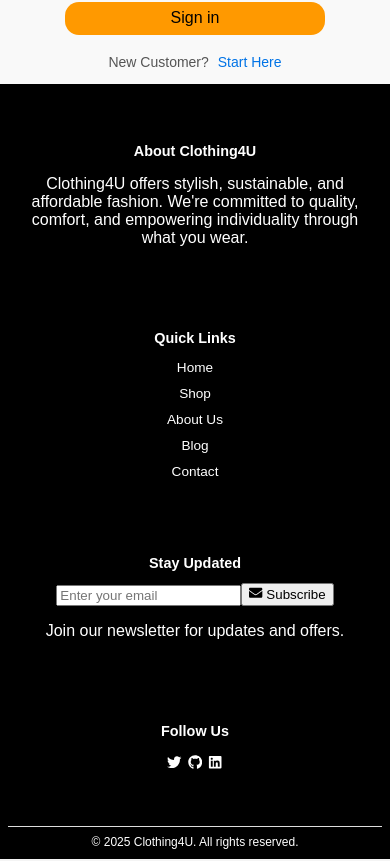
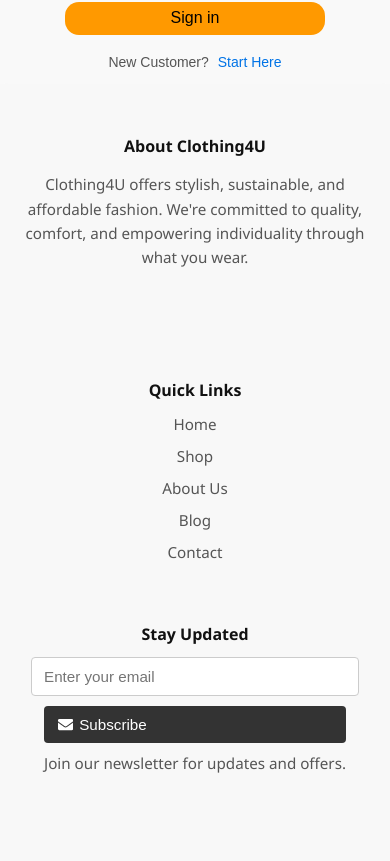
Before and after one commit to interns25sws/OS, a React (Vite) app in the folder frontend/: page / in a window 390 px wide. Shown: the part 2883-3744 px from the top of the page. Built offline with nearby package versions, Linux system fonts and the light colour scheme.

Commit message:
Auto-commit

```diff
--- a/frontend/src/Components/Footer.css
+++ b/frontend/src/Components/Footer.css
@@ -1,30 +1,35 @@
-/* Base Styles */
+/* Base Footer Styles */
 .footer {
-  background-color: black;
-  color: white;
+  background-color: #f8f8f8;
+  color: #333;
   padding: 40px 5vw 20px;
-  font-family: Arial, sans-serif;
+  font-family: 'Segoe UI', Tahoma, Geneva, Verdana, sans-serif;
 }
 
 .footer-container {
   display: flex;
+  flex-wrap: wrap;
   justify-content: space-between;
-  flex-wrap: wrap;
   max-width: 1200px;
   margin: 0 auto;
-  gap: 24px;
+  gap: 40px;
 }
 
 .footer-section {
-  flex: 1;
-  min-width: 220px;
-  margin: 20px 0;
+  flex: 1 1 220px;
+  min-width: 200px;
 }
 
 .footer-section h4 {
   font-size: 1.2rem;
   margin-bottom: 12px;
-  color: white;
+  color: #111;
+}
+
+.footer-section p {
+  font-size: 0.95rem;
+  line-height: 1.6;
+  color: #555;
 }
 
 .footer-section ul {
@@ -34,111 +39,128 @@
 }
 
 .footer-section ul li {
-  margin-bottom: 8px;
+  margin-bottom: 10px;
 }
 
 .footer-section ul li a {
   text-decoration: none;
-  color: white;
+  color: #555;
   font-size: 0.95rem;
+  transition: color 0.3s ease;
 }
 
 .footer-section ul li a:hover {
-  color: white;
+  color: #000;
 }
 
+/* Newsletter Form */
+.newsletter-form {
+  display: flex;
+  flex-direction: column;
+  gap: 10px;
+}
+
+.newsletter-form input[type="email"] {
+  padding: 10px 12px;
+  border: 1px solid #ccc;
+  border-radius: 4px;
+  font-size: 0.95rem;
+  width: 100%;
+}
+
+.newsletter-form button {
+  padding: 10px 14px;
+  background-color: #333;
+  color: #fff;
+  border: none;
+  font-size: 0.95rem;
+  border-radius: 4px;
+  cursor: pointer;
+  transition: background 0.3s ease;
+  display: flex;
+  align-items: center;
+  gap: 6px;
+}
+
+.newsletter-form button:hover {
+  background-color: #000;
+}
+
+.newsletter-info {
+  font-size: 0.85rem;
+  color: #777;
+  margin-top: 8px;
+}
+
+/* Social Icons */
 .social-icons {
   display: flex;
-  justify-content: flex-start;
-  margin-top: 16px;
+  gap: 12px;
+  margin-top: 12px;
 }
 
 .social-icons a {
-  font-size: 1.2rem;
-  margin-right: 10px;
-  color: white;
+  font-size: 1.3rem;
+  color: #555;
   transition: color 0.3s ease;
 }
 
 .social-icons a:hover {
-  color: white;
+  color: #000;
 }
 
+/* Footer Bottom */
 .footer-bottom {
   text-align: center;
-  font-size: 0.9rem;
-  margin-top: 30px;
+  font-size: 0.85rem;
+  color: #888;
+  border-top: 1px solid #ddd;
   padding-top: 20px;
-  border-top: 1px solid #ddd;
-  color: white;
+  margin-top: 40px;
 }
 
-/* Medium Screens */
-@media (max-width: 1200px) {
-  .footer-container {
-    padding: 0 4vw;
-    gap: 20px;
-  }
-  .footer-section {
-    min-width: 180px;
-  }
-}
-
-/* Tablets */
+/* Responsive Styles */
 @media (max-width: 900px) {
   .footer-container {
     flex-direction: column;
     align-items: center;
-    gap: 0;
-    padding: 0 6vw;
+    gap: 24px;
   }
+
   .footer-section {
-    width: 100%;
-    max-width: 500px;
     text-align: center;
-    margin: 24px 0;
   }
+
   .social-icons {
     justify-content: center;
-    margin-top: 16px;
+  }
+
+  .newsletter-form {
+    align-items: center;
+  }
+
+  .newsletter-form input[type="email"],
+  .newsletter-form button {
+    width: 100%;
+    max-width: 320px;
   }
 }
 
-/* Small Devices */
-@media (max-width: 600px) {
+@media (max-width: 500px) {
   .footer {
-    padding: 24px 4vw 12px;
+    padding: 30px 3vw 16px;
   }
+
   .footer-section h4 {
     font-size: 1rem;
   }
+
   .footer-bottom {
-    font-size: 0.85rem;
-    padding-top: 12px;
+    font-size: 0.75rem;
+    padding-top: 14px;
   }
+
   .social-icons a {
-    font-size: 1rem;
-    margin: 0 5px;
+    font-size: 1.1rem;
   }
 }
-
-/* Extra Small Devices */
-@media (max-width: 400px) {
-  .footer {
-    padding: 16px 2vw 10px;
-  }
-  .footer-section h4 {
-    font-size: 0.9rem;
-  }
-  .footer-section ul li a {
-    font-size: 0.85rem;
-  }
-  .footer-bottom {
-    font-size: 0.75rem;
-    padding-top: 8px;
-  }
-  .social-icons a {
-    font-size: 0.9rem;
-    margin: 0 3px;
-  }
-}
```
